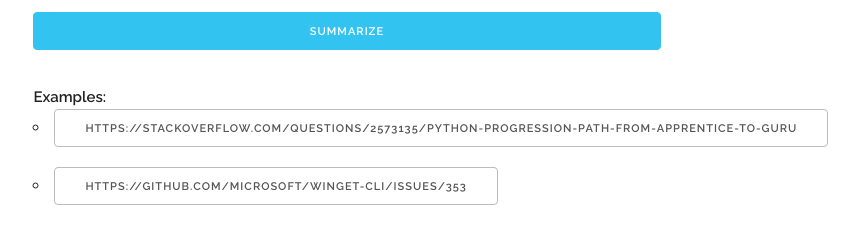
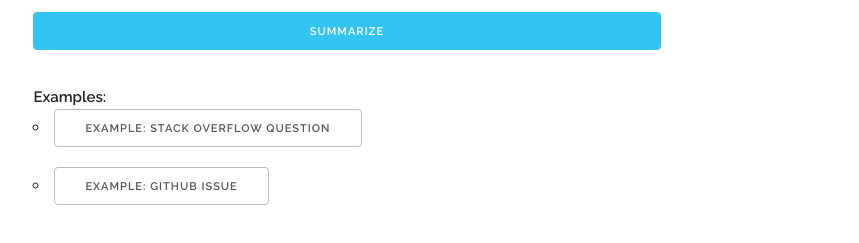
Before and after one commit to bugout-dev/thumbsup, a plain HTML site: page thumbsup/static/index.html in a window 1280 px wide. Shown: the part 143-386 px from the top of the page, without its empty margins (293-1152 px from the left). Drawn offline with Linux system fonts and the light colour scheme.

Commit message:
Made frontpage examples a little nicer

```diff
--- a/thumbsup/static/index.html
+++ b/thumbsup/static/index.html
@@ -53,12 +53,12 @@
             <ul>
                 <li>
                     <button onClick="changeInput('https://stackoverflow.com/questions/2573135/python-progression-path-from-apprentice-to-guru')">
-                    https://stackoverflow.com/questions/2573135/python-progression-path-from-apprentice-to-guru
+                        Example: Stack Overflow question
                     </button>
                 </li>
                 <li>
                     <button onClick="changeInput('https://github.com/microsoft/winget-cli/issues/353')">
-                    https://github.com/microsoft/winget-cli/issues/353
+                        Example: GitHub issue
                     </button>
                 </li>
             </ul>
```
